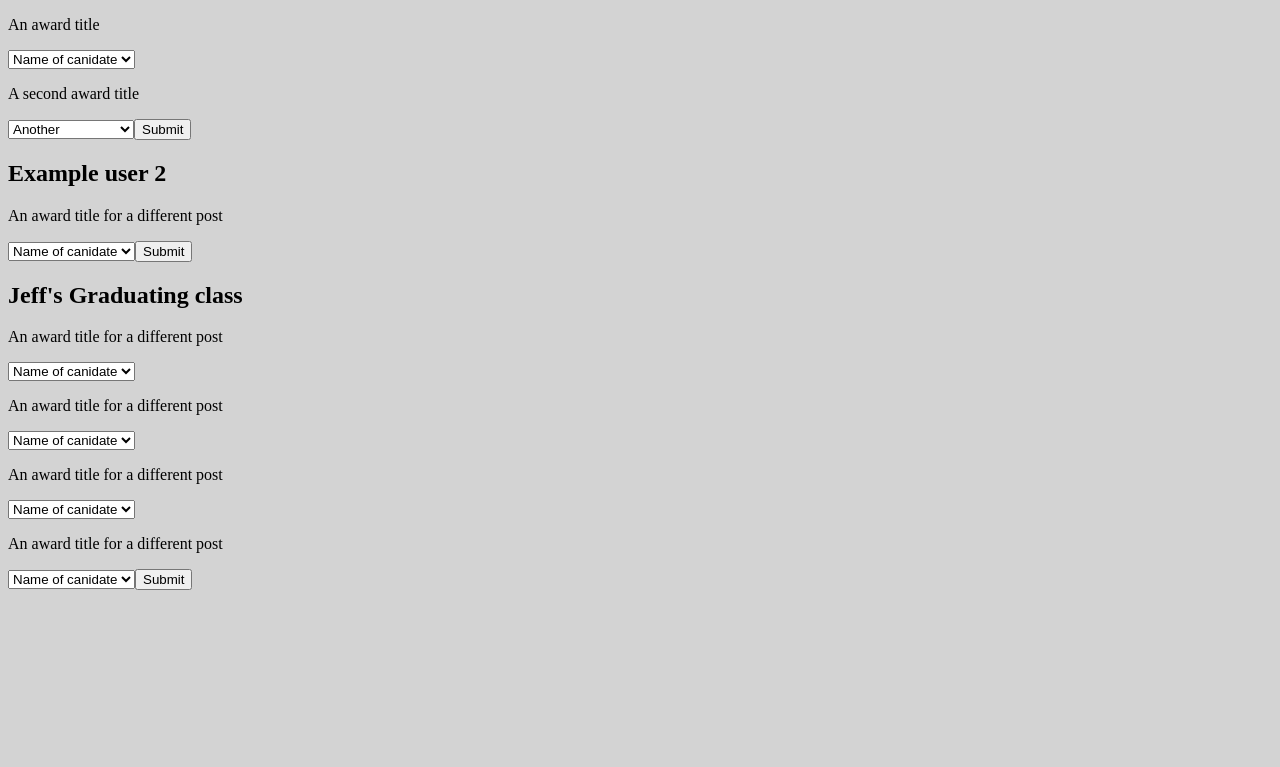
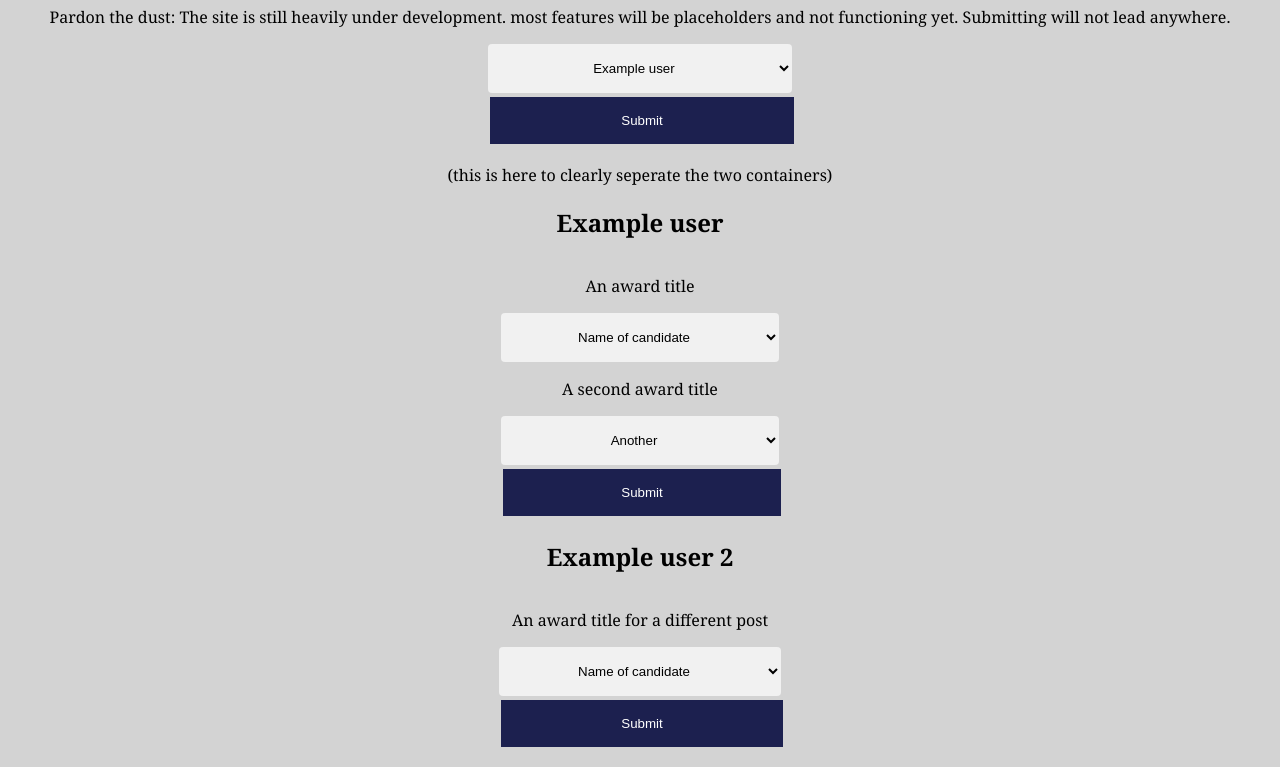
Before and after one commit to jbottelb/MWD, a website with bundled scripts: page HWK/F3/index.html in a window 1280 px wide. Shown: the part 80-847 px from the top of the page. Before the commit the page ends 800 px from the top, so only its background shows below. Built offline with nearby package versions, Linux system fonts and the light colour scheme.

Commit message:
extracted code into functions

```diff
--- a/HWK/F3/css/styles.css
+++ b/HWK/F3/css/styles.css
@@ -1,4 +1,44 @@
 /* default CSS styles */
 body {
     background-color: lightgrey;
-  }
+}
+
+div.container {
+  display: flex;
+  justify-content: center;
+}
+
+select {
+  width: 100%;
+  padding: 16px 20px;
+  border: none;
+  border-radius: 4px;
+  background-color: #f1f1f1;
+  text-align: center;
+}
+
+input[type=button], input[type=submit], input[type=reset] {
+  background-color: #1C204F;
+  border: none;
+  color: white;
+  padding: 16px 32px;
+  text-decoration: none;
+  margin: 4px 2px;
+  cursor: pointer;
+  width: 100%;
+}
+
+p {
+  text-align: center;
+  font-family: Georgia, 'Times New Roman', Times, serif;
+}
+
+h2 {
+  text-align: center;
+  font-family: Georgia, 'Times New Roman', Times, serif;
+}
+
+h1 {
+  text-align: center;
+  font-family: Georgia, 'Times New Roman', Times, serif;
+}
--- a/HWK/F3/data/data.json
+++ b/HWK/F3/data/data.json
@@ -6,34 +6,34 @@
     "data": [
       {
         "award": "An award title",
-        "canidates": [
+        "candidates": [
           {
-            "name": "Name of canidate",
+            "name": "Name of candidate",
             "votes": 5
           },
           {
-            "name": "Another Canidate",
+            "name": "Another candidate",
             "votes": 5
           },
           {
-            "name": "A third Canidate",
+            "name": "A third candidate",
             "votes": 5
           }
         ]
       },
       {
         "award": "A second award title",
-        "canidates": [
+        "candidates": [
           {
             "name": "Another",
             "votes": 5
           },
           {
-            "name": "Another Canidate",
+            "name": "Another candidate",
             "votes": 5
           },
           {
-            "name": "A third Canidate",
+            "name": "A third candidate",
             "votes": 5
           }
         ]
@@ -47,9 +47,9 @@
     "data": [
       {
         "award": "An award title for a different post",
-        "canidates": [
+        "candidates": [
           {
-            "name": "Name of canidate",
+            "name": "Name of candidate",
             "votes": 0
           }
         ]
@@ -63,36 +63,36 @@
     "data": [
       {
         "award": "An award title for a different post",
-        "canidates": [
+        "candidates": [
           {
-            "name": "Name of canidate",
+            "name": "Name of candidate",
             "votes": 0
           }
         ]
       },
       {
         "award": "An award title for a different post",
-        "canidates": [
+        "candidates": [
           {
-            "name": "Name of canidate",
+            "name": "Name of candidate",
             "votes": 0
           }
         ]
       },
       {
         "award": "An award title for a different post",
-        "canidates": [
+        "candidates": [
           {
-            "name": "Name of canidate",
+            "name": "Name of candidate",
             "votes": 0
           }
         ]
       },
       {
         "award": "An award title for a different post",
-        "canidates": [
+        "candidates": [
           {
-            "name": "Name of canidate",
+            "name": "Name of candidate",
             "votes": 0
           }
         ]
--- a/HWK/F3/js/App.js
+++ b/HWK/F3/js/App.js
@@ -22,7 +22,14 @@ function App() {
   // When we do routing, I will do this differently,
   // for now there will just a a from displayed below as an example
 
+  // This selector will eventually chose a user form, but will be replaced
+  // with a user signing in
   return html`
+  <h1>Superlative Voter</h1>
+  <p>Pardon the dust: The site is still heavily under development.
+  most features will be placeholders and not functioning yet.
+  Submitting will not lead anywhere.</p>
+  <div class="container">
     <form action="../voter.html">
       <select name="users" id="users" form="userform">
         ${users.map(
@@ -32,6 +39,8 @@ function App() {
 
       <input type="submit" value="Submit" />
     </form>
+  </div>
+  <p> (this is here to clearly seperate the two containers) </p>
   `;
 }
 
--- /dev/null
+++ b/HWK/F3/js/Award.js
@@ -0,0 +1,16 @@
+import { html } from "https://unpkg.com/htm/preact/standalone.module.js";
+import { Candidate } from "./Candidate.js";
+
+// creates a selector for each award
+// (Parent of Canditate)
+export function Award({ name, options }) {
+  return html`
+  <select name="${name}" id="${name}" form="userform">
+  ${options.map(
+    (candidate) =>
+    html `
+    <${Candidate} name=${candidate.name}/>
+    `
+  )}</select>
+  `;
+}
--- /dev/null
+++ b/HWK/F3/js/Candidate.js
@@ -0,0 +1,7 @@
+import { html } from "https://unpkg.com/htm/preact/standalone.module.js";
+
+export function Candidate({ name }) {
+  return html`
+    <option value="${name}">${name}</option>
+  `;
+}
--- /dev/null
+++ b/HWK/F3/js/UserForm.js
@@ -0,0 +1,19 @@
+import { html } from "https://unpkg.com/htm/preact/standalone.module.js";
+import { Award } from "./Award.js";
+
+// Creates a form based on user data
+// (Parent of Award)
+export function UserForm({ userData }) {
+  return html`
+  <div class="container">
+  <form action="">
+  ${userData.map(
+    (award) => html `<p>${award.award}</p>
+      <${Award} name=${award.award} options=${award.candidates} />
+    `
+  )}
+  <input type="submit" value="Submit" />
+  </form>
+  </div>
+  `;
+}
--- a/HWK/F3/js/viewer.js
+++ b/HWK/F3/js/viewer.js
@@ -6,7 +6,10 @@ import {
 } from "https://unpkg.com/htm/preact/standalone.module.js";
 
 import { getUsers } from "./users.js";
+import { UserForm } from "./UserForm.js";
 
+
+// Gets users data and displays a form with all the options for each
 function viewer() {
   const [users, setUsers] = useState([]);
 
@@ -20,25 +23,14 @@ function viewer() {
   // Once again, once we learn routing I can do this a lot better
   // and specific forms will be displayed
   // the form will also have a vote action when a server exists
+  // The submit button will eventually update the votes
 
   return html`
   ${users.map(
     (user) =>
     html ` <h2>${user.user}</h2>
-    <form action="">
-    ${user.data.map(
-      (award) => html `<p>${award.award}</p>
-      <select name="${award.award}" id="${award.award}" form="userform">
-      ${award.canidates.map(
-        (canidate) =>
-        html `
-        <option value="${canidate.name}">${canidate.name}</option>
-        `
-
-      )}</select>`
-    )}
-    <input type="submit" value="Submit" />
-    </form>`
+    <${UserForm} userData=${user.data} />
+    `
   )}
   `;
 }
```
Also changed, not shown: HWK/F3/js/data.json (+4 -4 lines).
